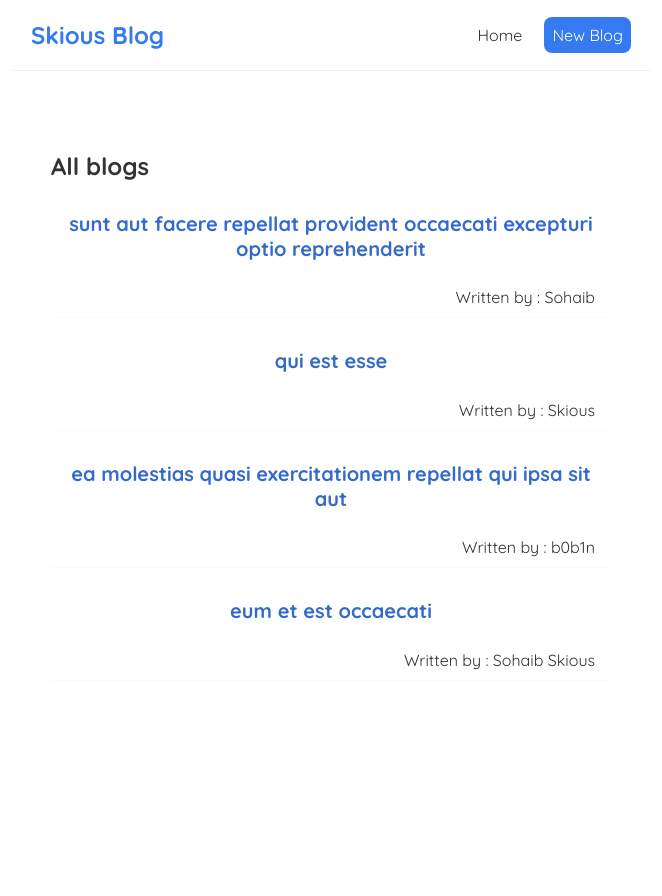
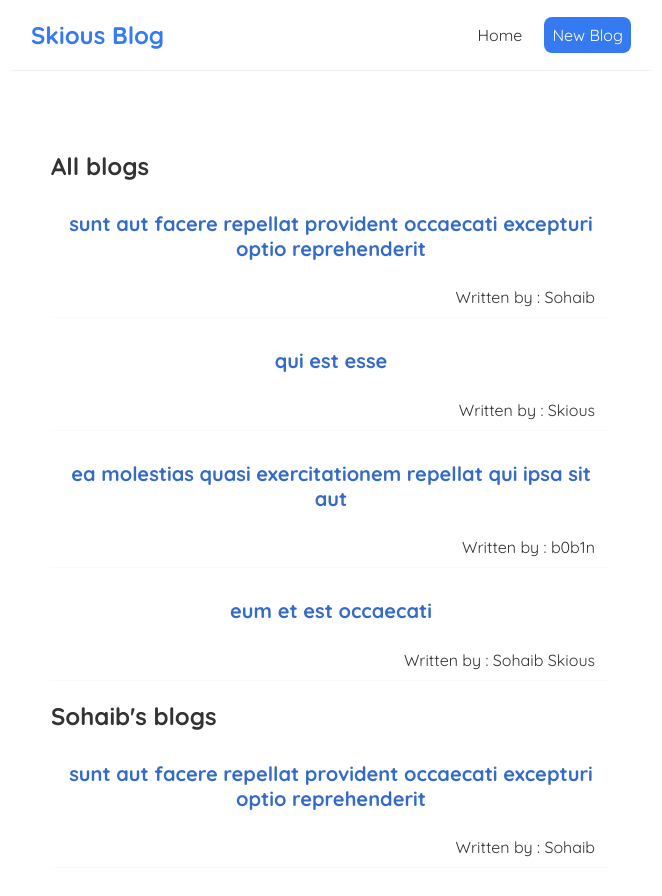
Before and after one commit to b0b1n/React-blog, a React (Create React App) app: page / in a window 1280 px wide. Shown: the top 896 px of the page, without its empty margins (309-971 px from the left). Before the commit the page ends 800 px from the top, so only its background shows below. Built offline with nearby package versions, Linux system fonts and the light colour scheme.

Commit message:
Reusing components and passing different props

```diff
--- a/src/Home.js
+++ b/src/Home.js
@@ -33,6 +33,7 @@ const Home = () => {
   return (
     <div className="home">
         <BlogList blogs={blogs} title="All blogs"/>
+        <BlogList blogs={blogs.filter((e)=> e.author === "Sohaib")} title="Sohaib's blogs"/>
     </div>
   );
 };
```
